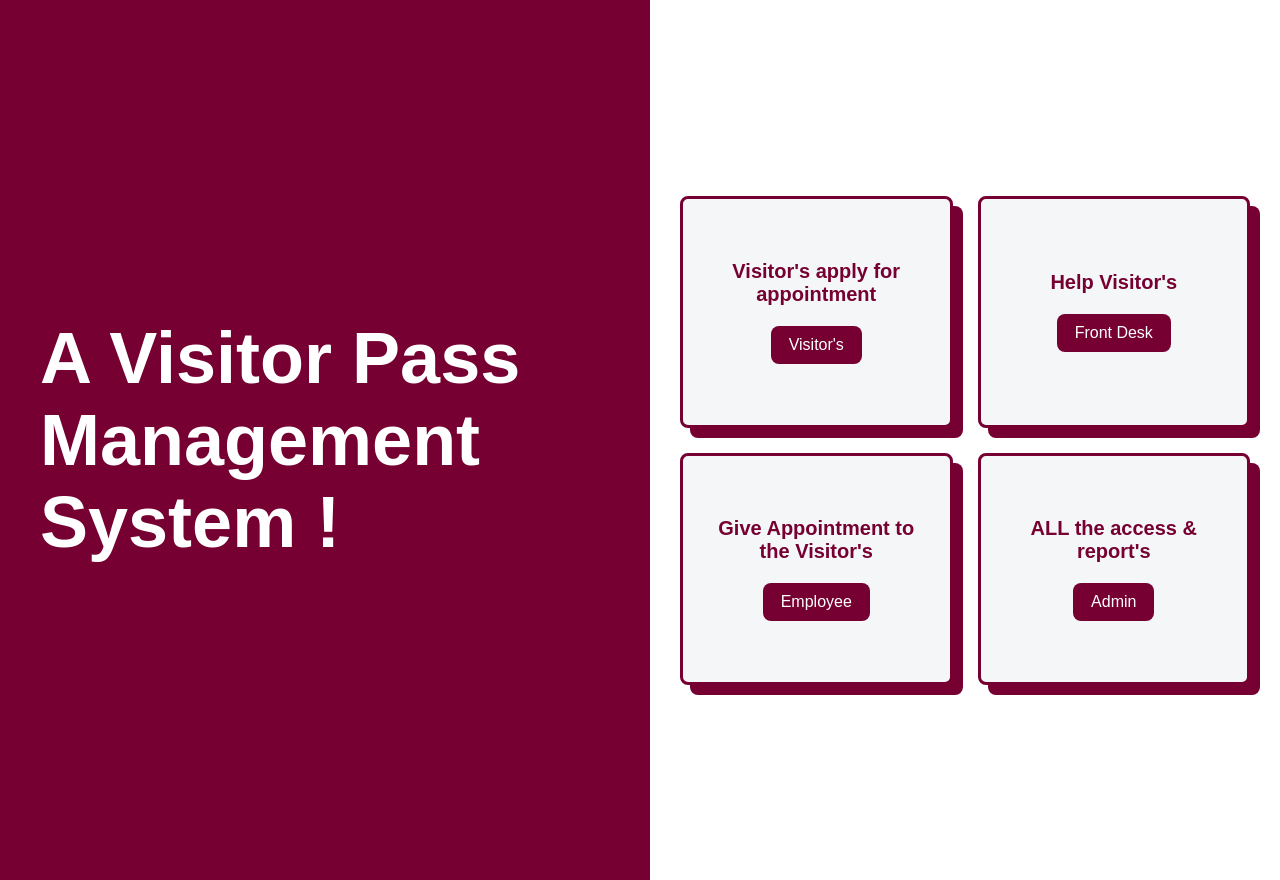
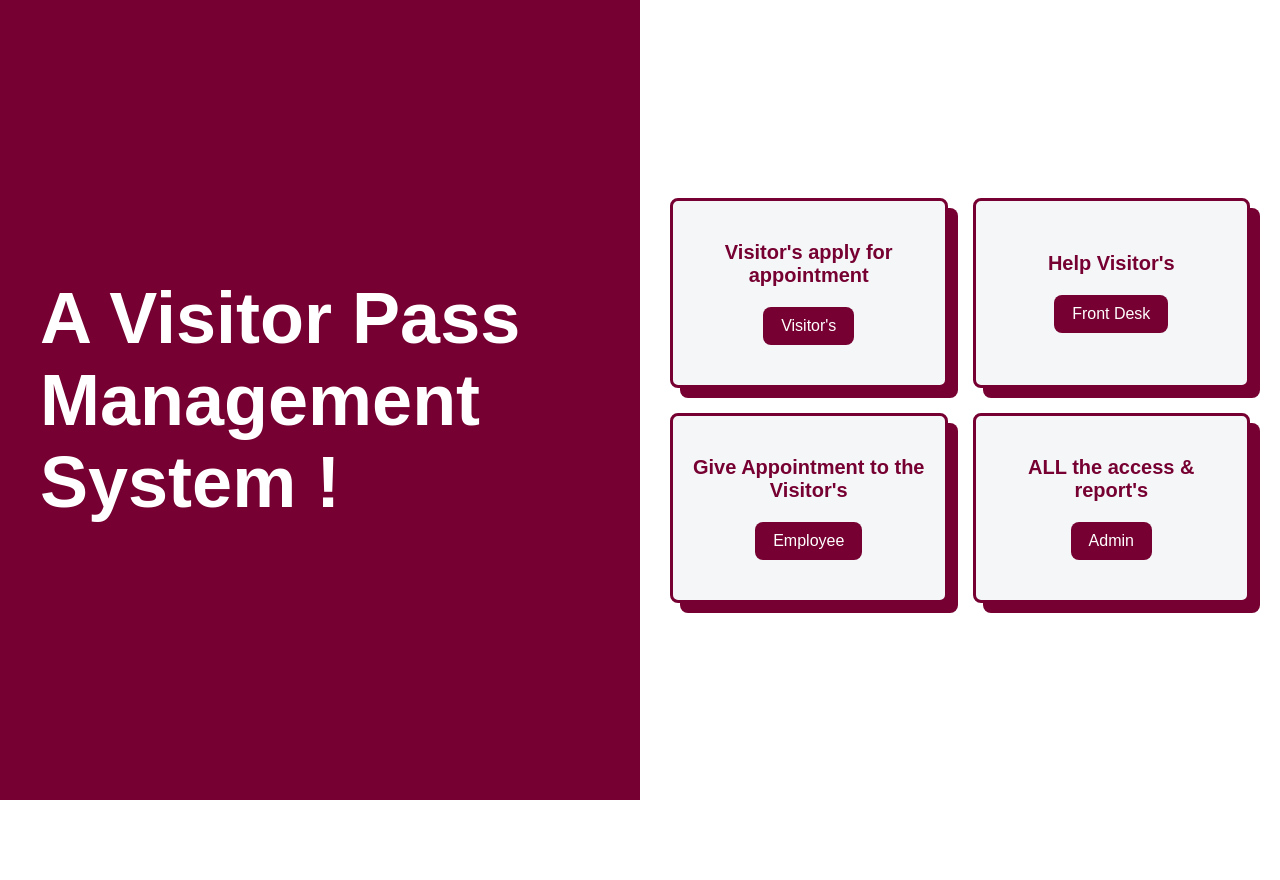
Before and after one commit to SumanKarmakar467/Assignment-9, a React (Vite) app in the folder Fronted/: page / in a window 1280 px wide. After the commit the page ends 800 px from the top, so only its background shows below. Built offline with nearby package versions, Linux system fonts and the light colour scheme; no server answers.

Commit message:
Update index.css
add

```diff
--- a/Fronted/src/index.css
+++ b/Fronted/src/index.css
@@ -1,7 +1,7 @@
 * {
   margin: 0;
   padding: 0;
-  box-sizing: border-bo;
+  box-sizing: border-box;
 }
 
 :root {
```
